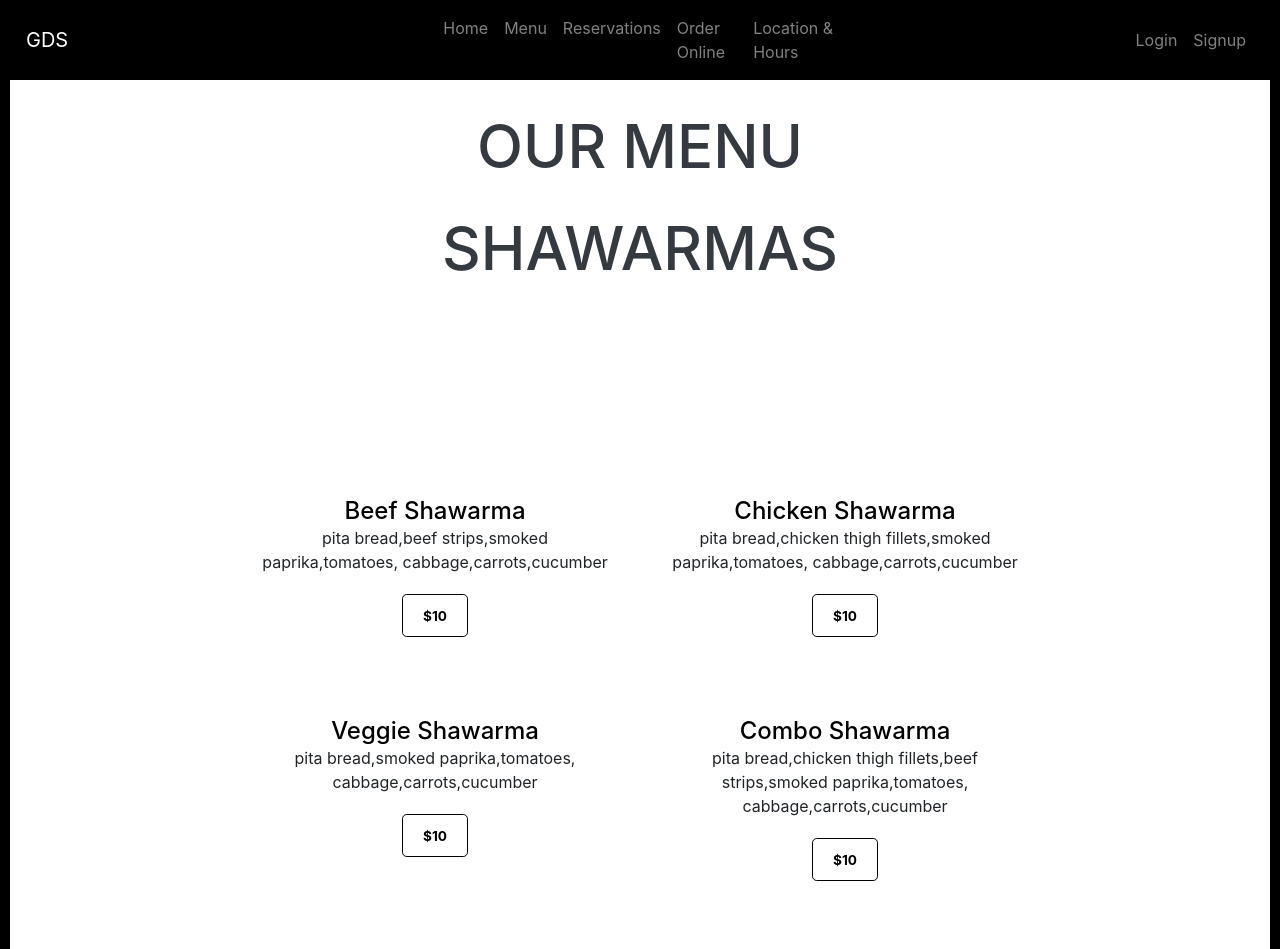
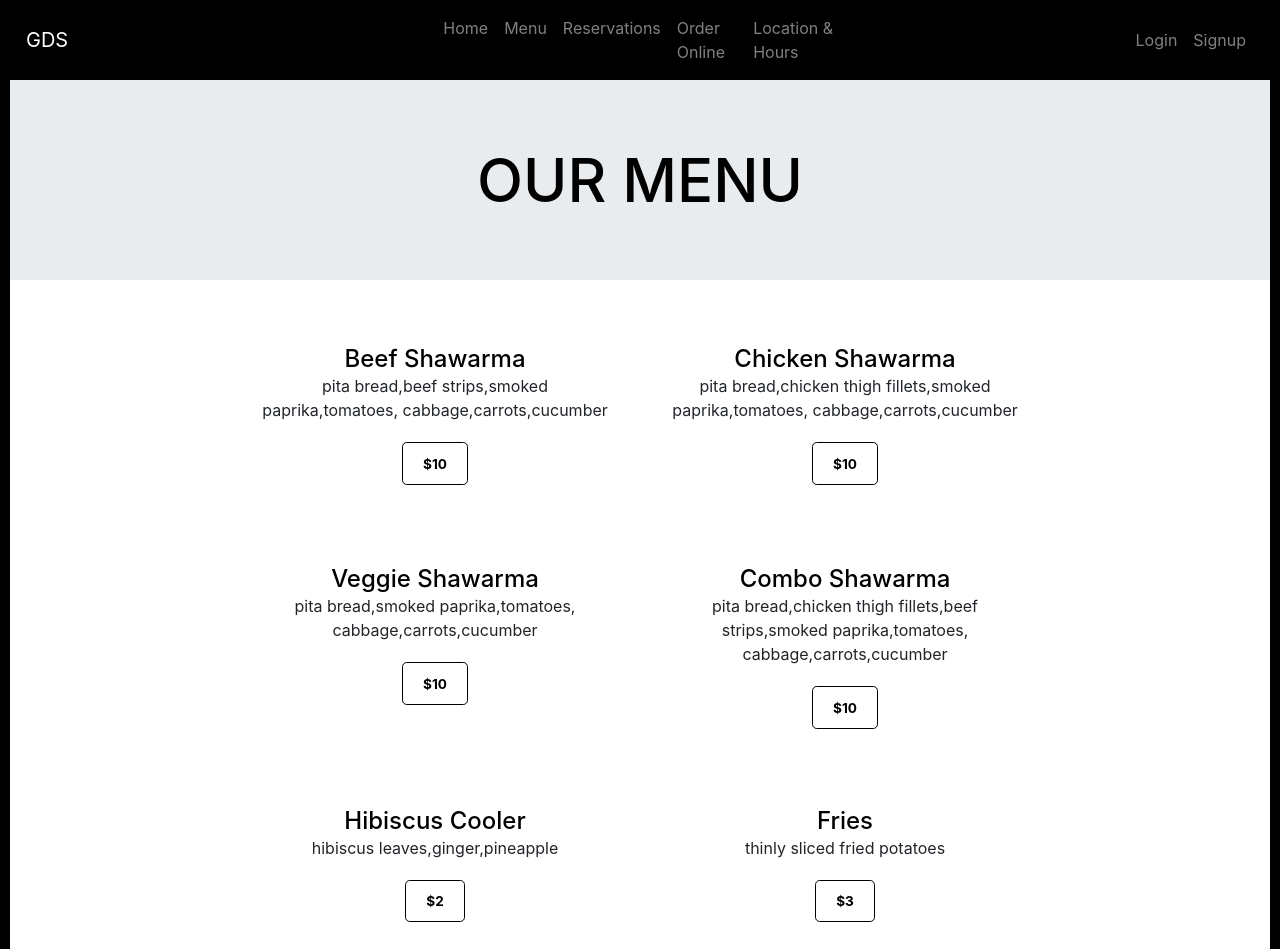
Before and after one commit to Tundunmodile/gameday, a plain HTML site: page menu.html in a window 1280 px wide. Shown: the top 949 px of the page. Drawn offline with nearby package versions, Linux system fonts and the light colour scheme.

Commit message:
used jumbotron in menu page

```diff
--- a/menu.css
+++ b/menu.css
@@ -8,9 +8,10 @@ margin: 0;
 line-height: 1.5;
 }
 
-header h1, h2 {
-    margin: 30px auto;
+h1, h2 {
+    margin: auto;
     text-align: center;
+    color: black
 }
 
 .menuitem {
@@ -39,7 +40,7 @@ header h1, h2 {
 .menucard {
     background: rgb(255, 255, 255);
     border-radius: 0.285em;
-    margin: 180px auto;
+    margin: auto;
     max-width: 800px;
 
     display: grid;
--- a/menu.html
+++ b/menu.html
@@ -47,11 +47,17 @@
         </div>
     </nav>
 
+    <div class="jumbotron jumbotron-fluid">
+        <div class="container">
+          <h1 class="display-9">OUR MENU</h1>
+        </div>
+      </div>
+
     <!-- Menu Page Header -->
-   <header>
+   <!-- <header>
         <h1 class="text-dark">OUR MENU</h1>
         <h2 class="text-dark">SHAWARMAS</h2>
-   </header>
+   </header> -->
 
    <!-- Menu items -->
    <div class="menucard">
```
